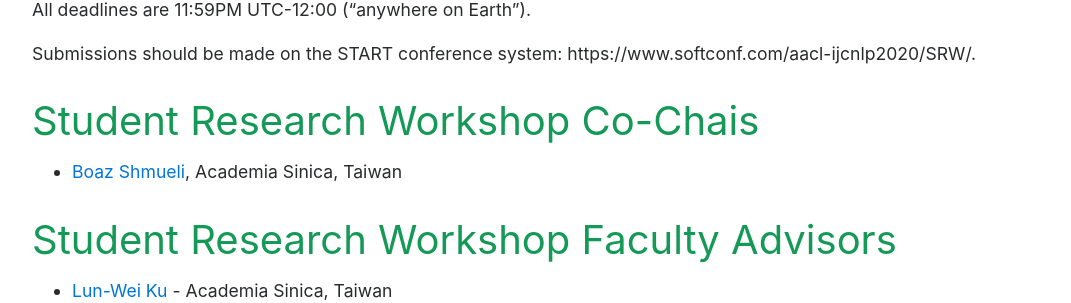
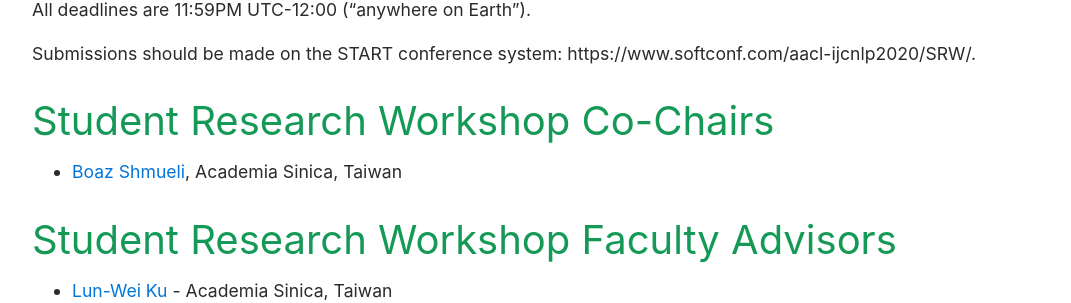
Before and after one commit to aacl2023-srw/aacl2023-srw.github.io, a Jekyll site: the page built from index.md, in a window 1280 px wide. Shown: the part 1048-1351 px from the top of the page, without its empty margins (104-1175 px from the left). Built offline with Jekyll 4.4.1, drawn with Linux system fonts in a browser that asks for light colours.

Commit message:
Update index.md

```diff
--- a/index.md
+++ b/index.md
@@ -32,7 +32,7 @@ All deadlines are 11:59PM UTC-12:00 ("anywhere on Earth").
 Submissions should be made on the START conference system: https://www.softconf.com/aacl-ijcnlp2020/SRW/.
 
 
-# Student Research Workshop Co-Chais
+# Student Research Workshop Co-Chairs
 
 - [Boaz Shmueli](https://towardsdatascience.com/@shmueli), Academia Sinica, Taiwan
 
```
